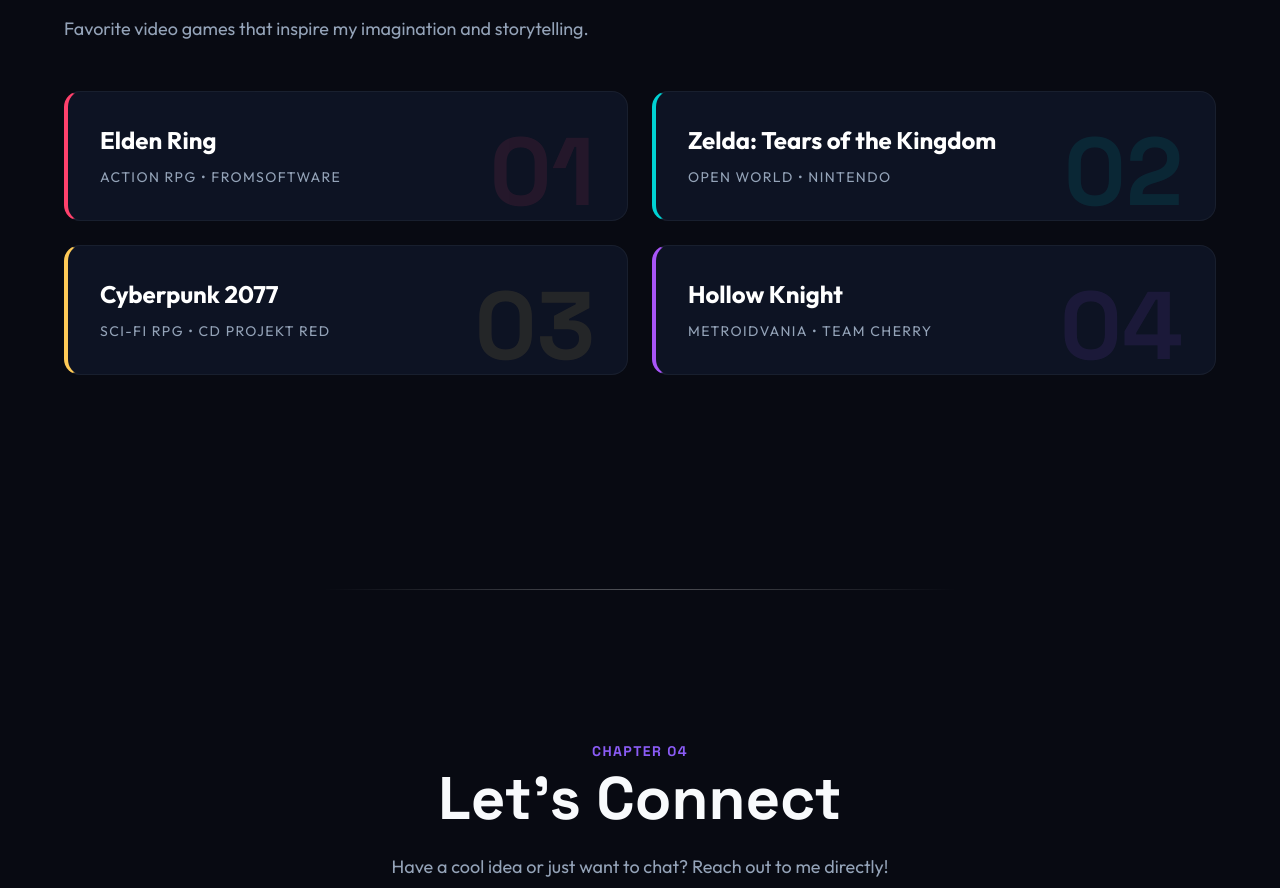
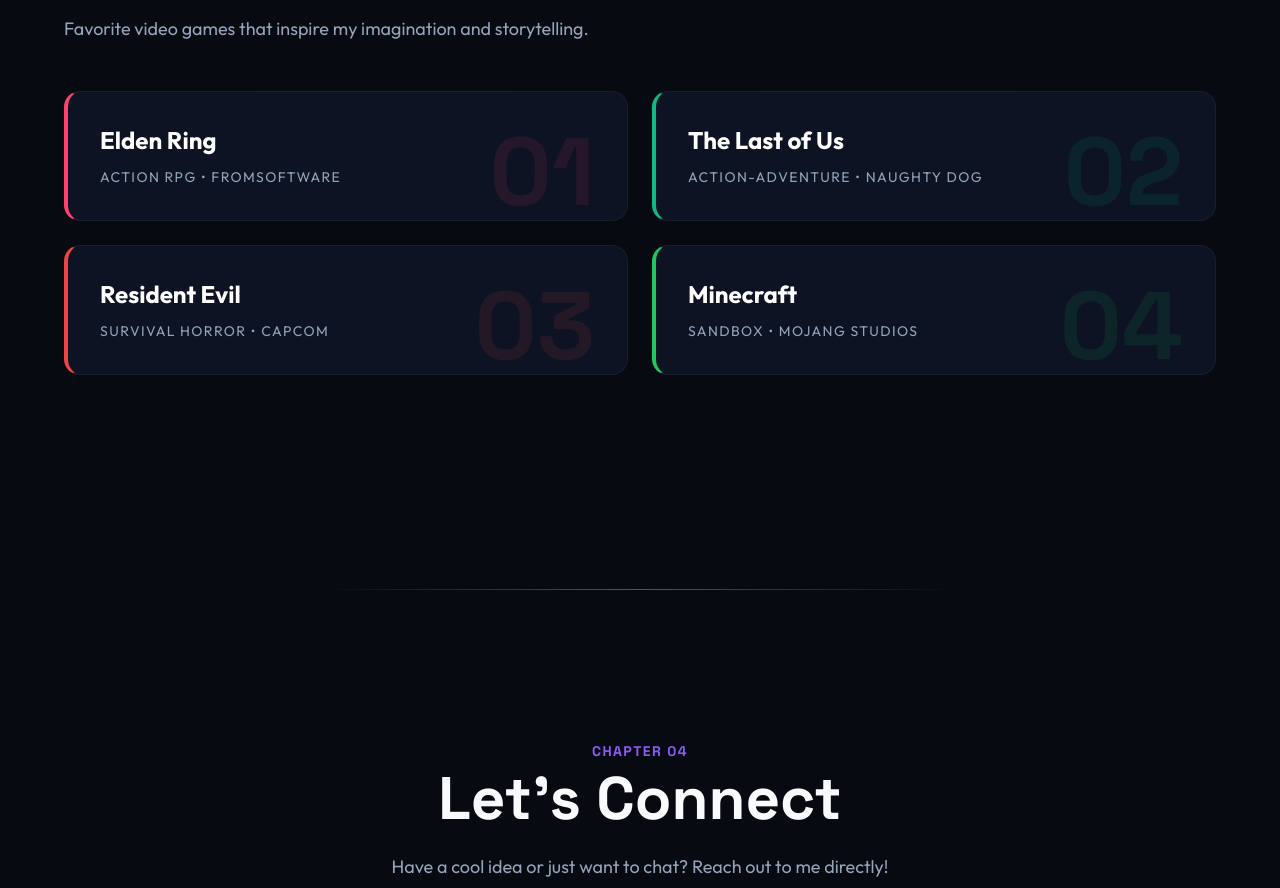
Before and after one commit to unpersonn/unpersonn.github.io, a Next.js app: page / in a window 1280 px wide. Shown: the part 3220-4108 px from the top of the page. Built offline with nearby package versions, Linux system fonts and the light colour scheme; a web font is replaced by a local one.

Commit message:
Update Games chapter list to Elden Ring, The Last of Us, Resident Evil, and Minecraft

```diff
--- a/src/components/sections/GamesChapter.tsx
+++ b/src/components/sections/GamesChapter.tsx
@@ -5,9 +5,9 @@
 
 const GAMES = [
   { id: 1, name: "Elden Ring", genre: "Action RPG • FromSoftware", color: "#ff416c" },
-  { id: 2, name: "Zelda: Tears of the Kingdom", genre: "Open World • Nintendo", color: "#00d2d3" },
-  { id: 3, name: "Cyberpunk 2077", genre: "Sci-Fi RPG • CD Projekt Red", color: "#feca57" },
-  { id: 4, name: "Hollow Knight", genre: "Metroidvania • Team Cherry", color: "#a855f7" }
+  { id: 2, name: "The Last of Us", genre: "Action-Adventure • Naughty Dog", color: "#10b981" },
+  { id: 3, name: "Resident Evil", genre: "Survival Horror • Capcom", color: "#ef4444" },
+  { id: 4, name: "Minecraft", genre: "Sandbox • Mojang Studios", color: "#22c55e" }
 ];
 
 export default function GamesChapter() {
```
